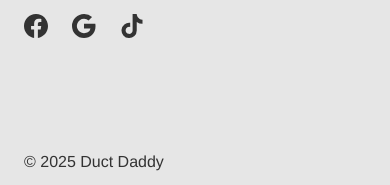
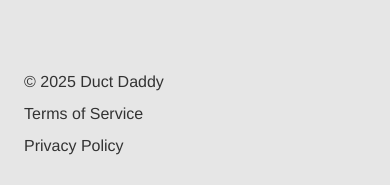
Before and after one commit to flowz0/dd-frontend, a Next.js app: page /login in a window 390 px wide. Shown: the part 1370-1555 px from the top of the page. Built offline with nearby package versions, Linux system fonts and the light colour scheme; no server answers.

Commit message:
adjust spacing in Footer component

```diff
--- a/app/components/Footer.tsx
+++ b/app/components/Footer.tsx
@@ -8,7 +8,7 @@ import { FaTiktok } from "react-icons/fa";
 export default function Footer() {
   return (
     <footer>
-      <div className="py-32 px-6 max-w-7xl mx-auto">
+      <div className="py-20 px-6 max-w-7xl mx-auto sm:py-32">
         <div className="grid grid-cols-1 gap-8 lg:grid-cols-4">
           <Image
             src={DuctDaddyLogo}
@@ -50,7 +50,7 @@ export default function Footer() {
             </div>
           </div>
         </div>
-        <div className="flex flex-col gap-2 mt-28 md:justify-between md:flex-row">
+        <div className="flex flex-col gap-2 mt-20 sm:mt-32 md:justify-between md:flex-row">
           <p>© 2025 Duct Daddy</p>
           <div className="flex flex-col gap-2 md:gap-8 md:flex-row">
             <Link href="/faq">Terms of Service</Link>
```
